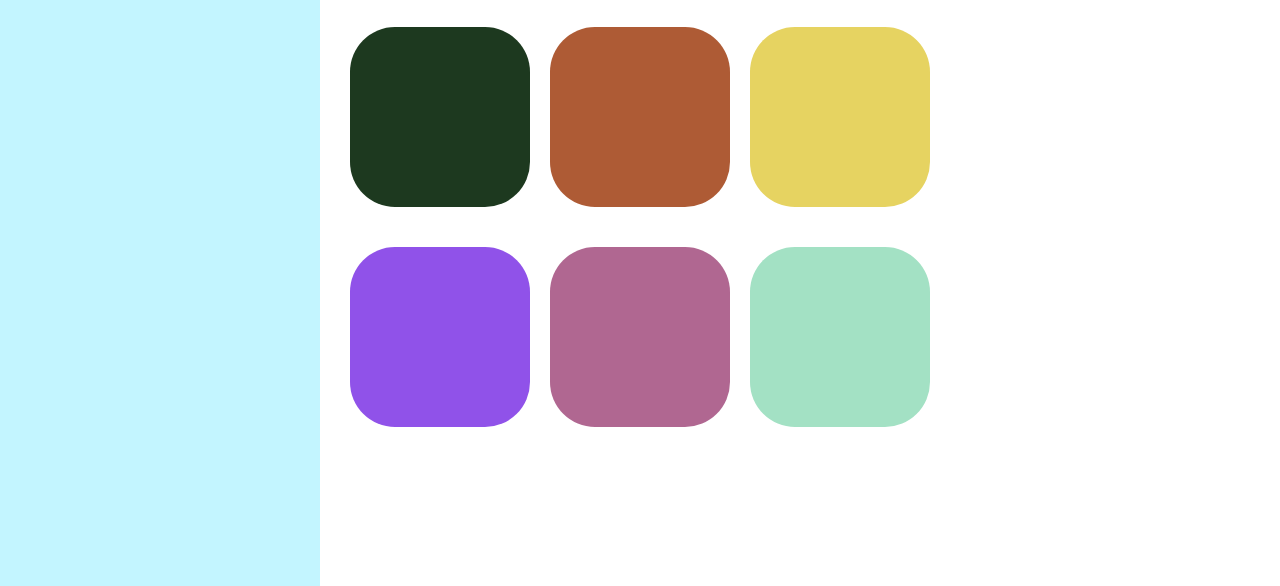
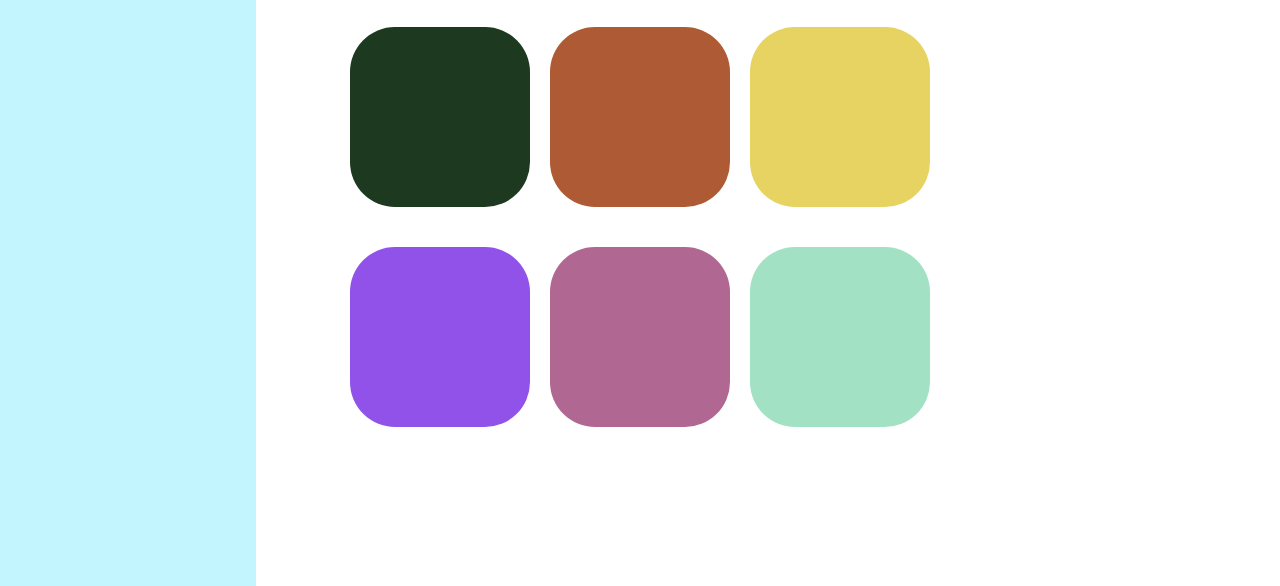
Before and after one commit to coolujjwal/Color-Game, a plain HTML site: page Color Game.html in a window 1280 px wide. Shown: the part 214-800 px from the top of the page. Drawn offline with Linux system fonts and the light colour scheme.

Commit message:
Update Color Game.css

```diff
--- a/Color Game.css
+++ b/Color Game.css
@@ -27,7 +27,7 @@ body {
 }
 
 .c11 {
-	background-image: linear-gradient(to left, #fff 75%, #c3f5ff 25%);
+	background-image: linear-gradient(to left, #fff 80%, #c3f5ff 20%);
 	height: 100vh;
 	position: relative;
 }
```
